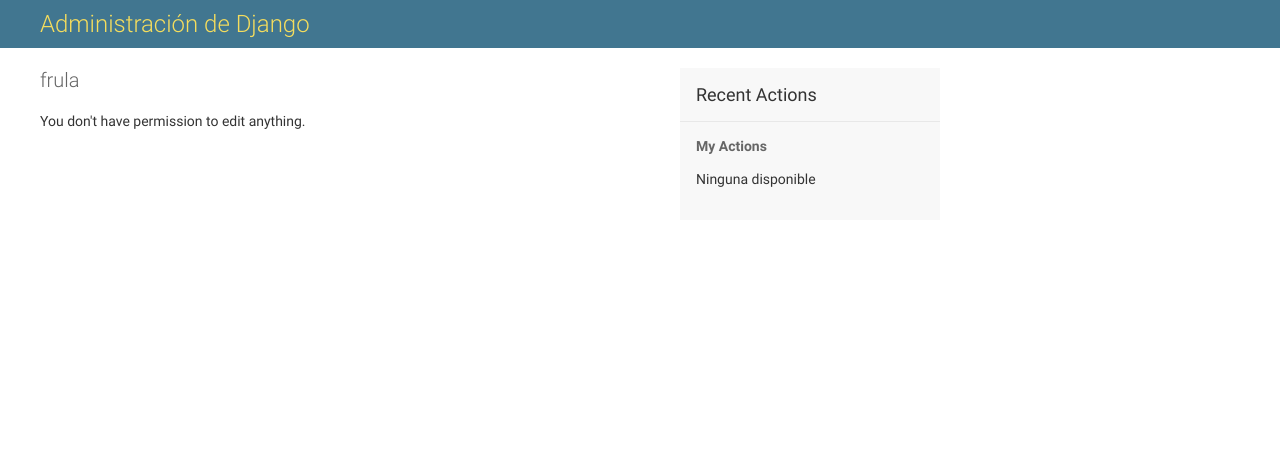
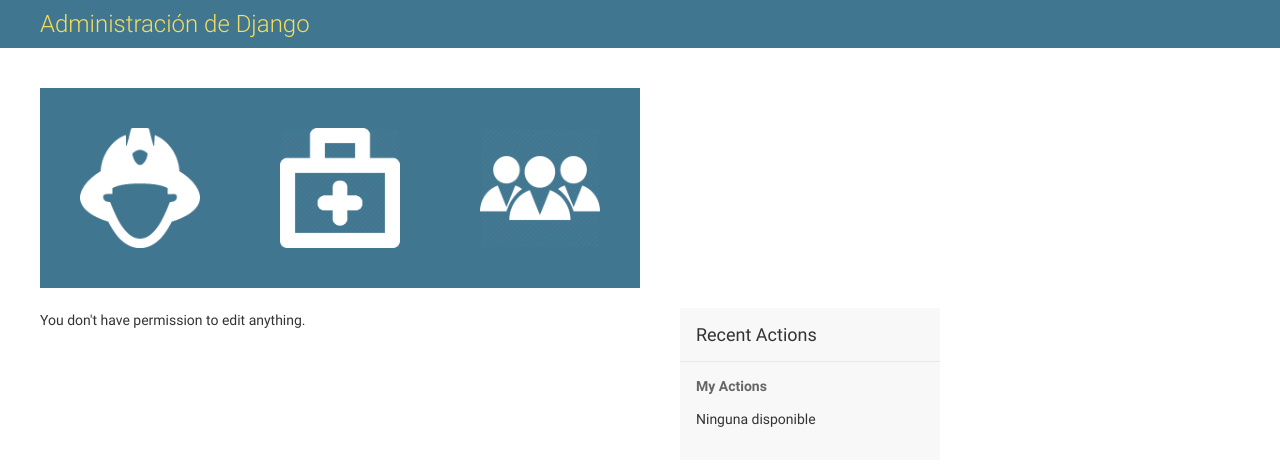
Before and after one commit to UniversidadDelEste/bomberos.ar, a Django app: template bombear/templates/admin/index.html in a window 1280 px wide. Shown: the top 466 px of the page. Run offline with Django 3.2, Linux system fonts and the light colour scheme; the template is opened without the code that fills it, so the values that code supplies are empty.

Commit message:
added icon shortcuts to admin home page

```diff
--- a/bombear/personal/static/css/custom.css
+++ b/bombear/personal/static/css/custom.css
@@ -0,0 +1,30 @@
+/* DASHBOARD */
+
+.dashboard #content {
+    height: 200px;
+}
+
+.box-container {
+    display: flex;
+    height: 100%;
+    padding-top: 20px;
+    margin-bottom: 20px;
+}
+
+.box-item {
+    width: 200px;
+    height: 200px;
+    background-color: #417690;
+    color: white;
+    font-weight: bold;
+}
+
+.box-item #icon img{
+    -webkit-filter: invert(1);
+    filter: invert(1);
+    width: 120px;
+    height: 120px;
+    margin-top: 50%;
+    margin-left: 50%;
+    transform: translate(-50%, -50%);
+}
--- a/bombear/templates/admin/index.html
+++ b/bombear/templates/admin/index.html
@@ -1,7 +1,13 @@
 {% extends "admin/base_site.html" %}
+{% load staticfiles %}
 {% load i18n admin_static %}
 
-{% block extrastyle %}{{ block.super }}<link rel="stylesheet" type="text/css" href="{% static "admin/css/dashboard.css" %}" />{% endblock %}
+{% block extrastyle %}{{ block.super }}
+<link rel="stylesheet" type="text/css" href="{% static "admin/css/dashboard.css" %}" />
+<link rel="stylesheet" type="text/css" href="{% static "css/custom.css" %}" />
+<!-- Latest compiled and minified CSS -->
+
+{% endblock %}
 
 {% block coltype %}colMS{% endblock %}
 
@@ -9,10 +15,34 @@
 
 {% block breadcrumbs %}{% endblock %}
 
+{% block content_title %}{% if title %}{% endif %}{% endblock %}
 {% block content %}
+<div class="box-container">
+  <div class="box-item">
+    <div id="icon">
+      <a href="personal/bombero">
+        <img src={% static 'img/fireman-icon.png' %} />
+      </a>
+    </div>
+  </div>
+  <div class="box-item">
+    <div id="icon">
+      <a href="personal/fichamedica">
+        <img src={% static 'img/med-icon.png' %} />
+      </a>
+    </div>
+  </div>
+  <div class="box-item">
+    <div id="icon">
+      <a href="personal/familiar">
+        <img src={% static 'img/family-icon.png' %} />
+      </a>
+    </div>
+  </div>
+</div>
+
+
 <div id="content-main">
-
-<h1>frula</h1>
 {% if app_list %}
     {% for app in app_list %}
         <div class="app-{{ app.app_label }} module">
```
